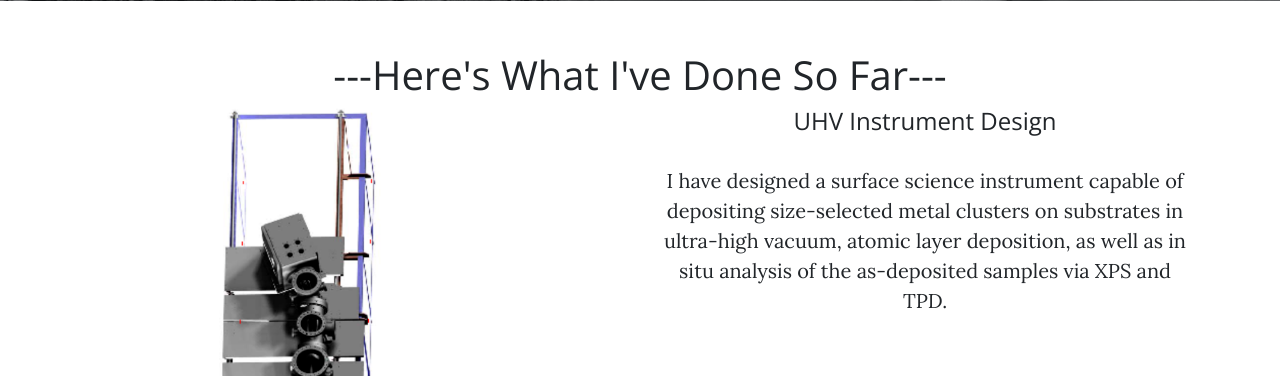
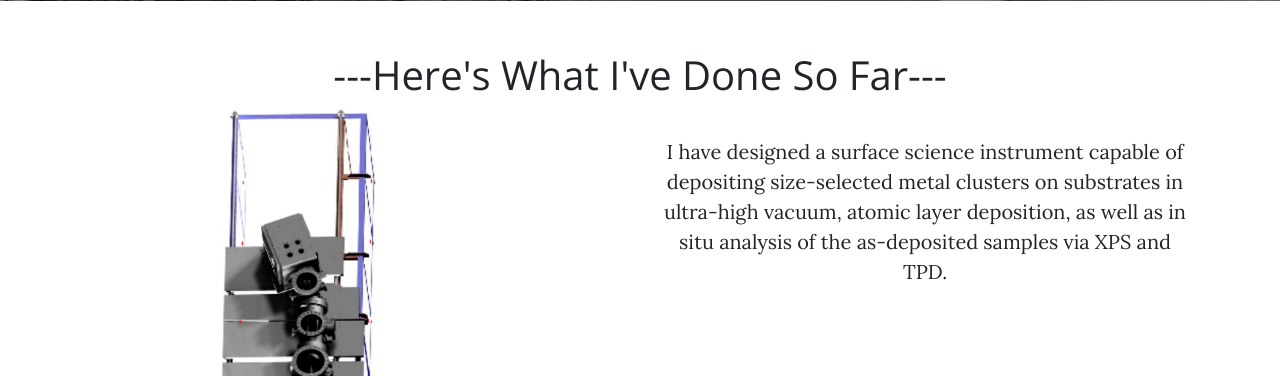
Before and after one commit to superyang713/Personal-Website, a Django app: page / in a window 1280 px wide. Shown: the part 555-931 px from the top of the page. Run offline with Django 4.2, Linux system fonts and the light colour scheme; some libraries are stand-ins or nearby versions.

Commit message:
modified homepage

```diff
--- a/homepage/templates/homepage/index.html
+++ b/homepage/templates/homepage/index.html
@@ -11,7 +11,6 @@
             <img src="{% static 'homepage/images/instrument_overview.png' %}" class="img-fluid">
         </div>
         <div class="col-md-6">
-            <h4>UHV Instrument Design</h4>
             <p>I have designed a surface science instrument capable of
             depositing size-selected metal clusters on substrates in ultra-high
             vacuum, atomic layer deposition, as well as in situ analysis of the
@@ -24,7 +23,6 @@
     <div class="spacing">
     <div class="row">
         <div class="col-md-6">
-            <h4>About me</h4>
             <p>I was born in Northeast China, right on the border between China
             and North Korea. For some reason, I found myself zig-zagging in a
             easterly direction, finishing my high school in Northeast China,
```
